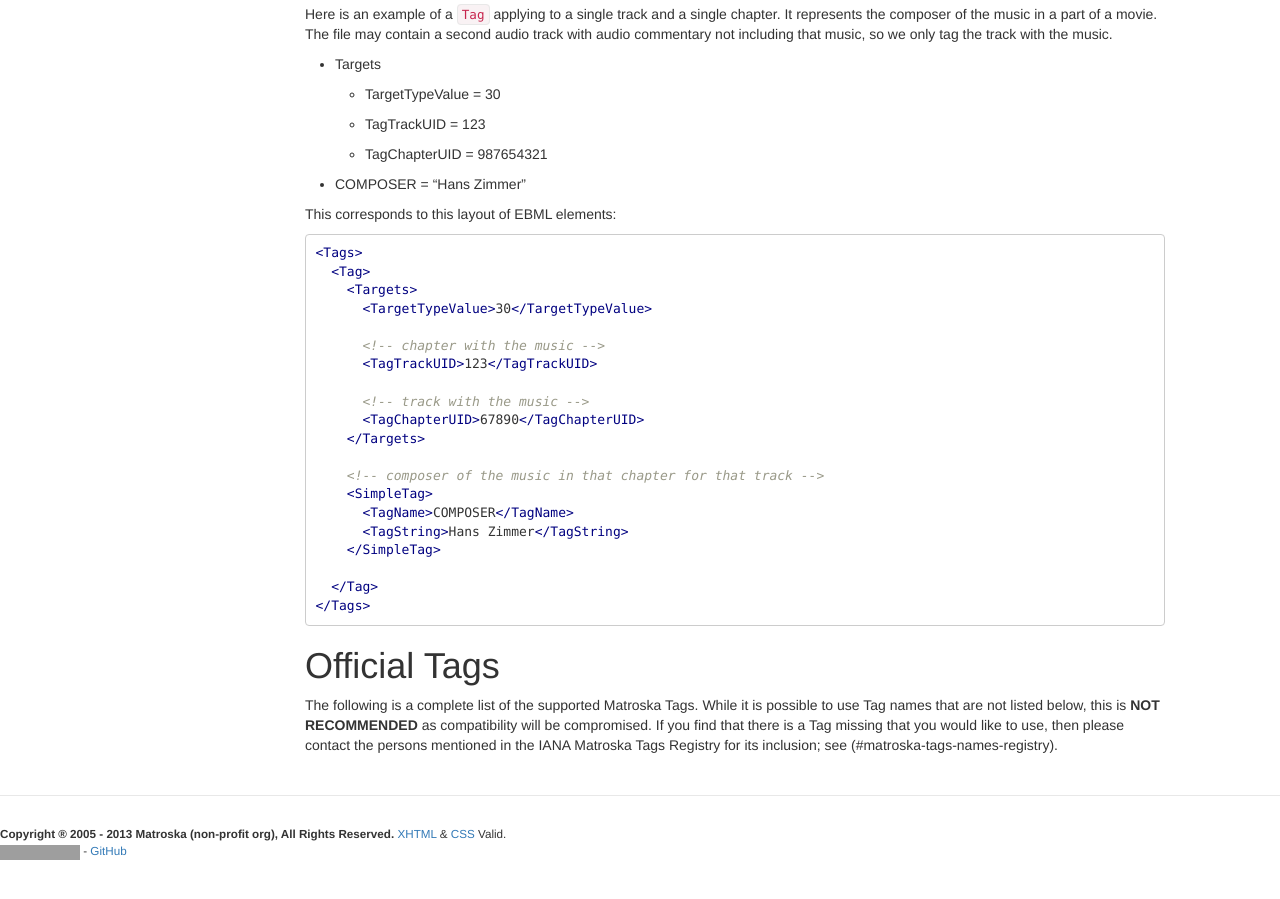
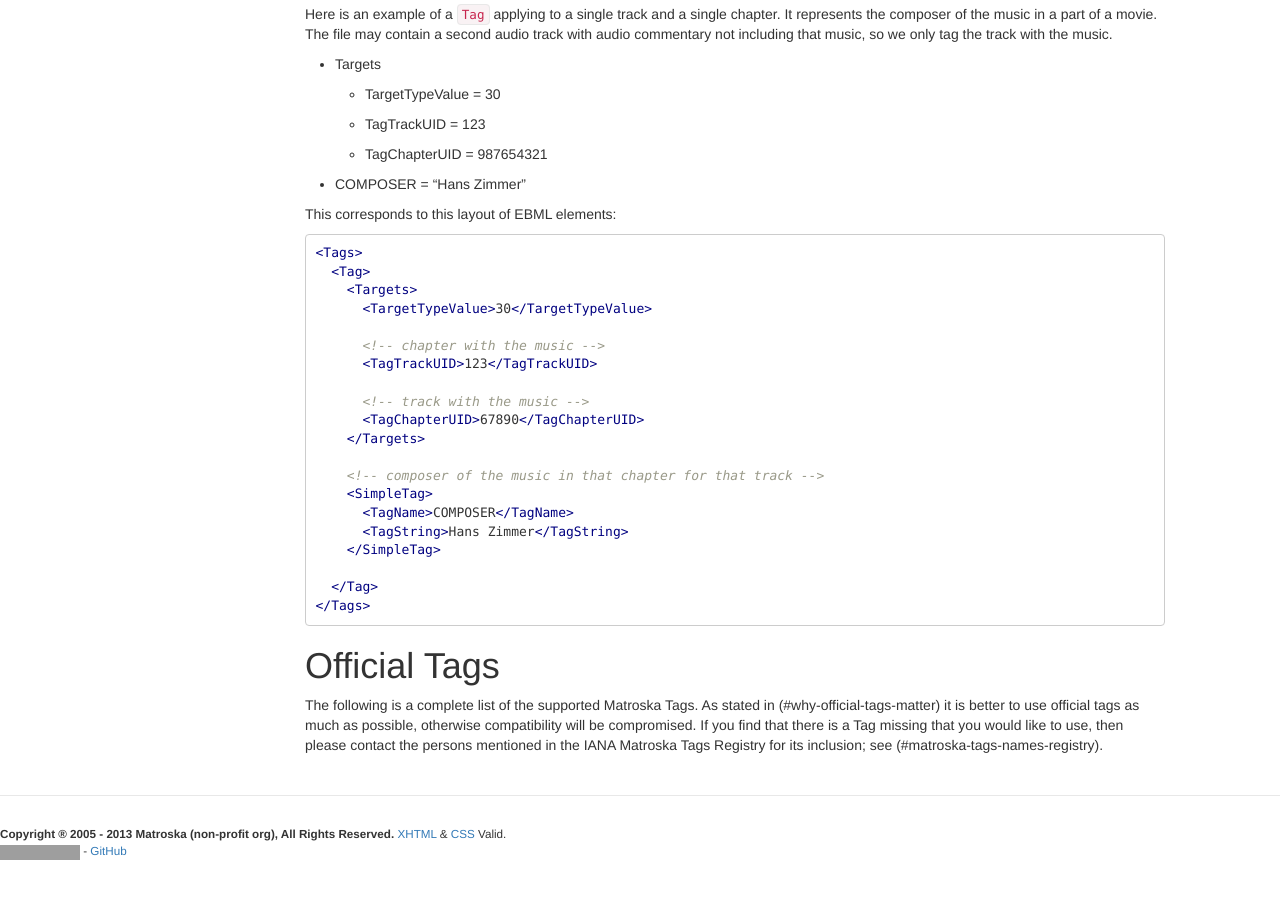
Before and after one commit to ietf-wg-cellar/matroska-specification, a Jekyll site: the page built from cellar-tags/tagging.md, in a window 1280 px wide and 900 px high, scrolled down 7966 px. Built offline with Jekyll 4.4.1, drawn with Linux system fonts in a browser that asks for light colours; our own code applies the rules of GitHub Pages for plain Markdown files; grey boxes are pictures that could not be loaded.

Commit message:
make less normative reference to official tag reasons

```diff
--- a/cellar-tags/tagging.md
+++ b/cellar-tags/tagging.md
@@ -533,7 +533,8 @@
 
 # Official Tags
 
-The following is a complete list of the supported Matroska Tags. While it is possible
-to use Tag names that are not listed below, this is **NOT RECOMMENDED** as compatibility will
+The following is a complete list of the supported Matroska Tags.
+As stated in (#why-official-tags-matter) it is better to use official tags as much as possible,
+otherwise compatibility will
 be compromised. If you find that there is a Tag missing that you would like to use,
 then please contact the persons mentioned in the IANA Matroska Tags Registry for its inclusion; see (#matroska-tags-names-registry).
```
